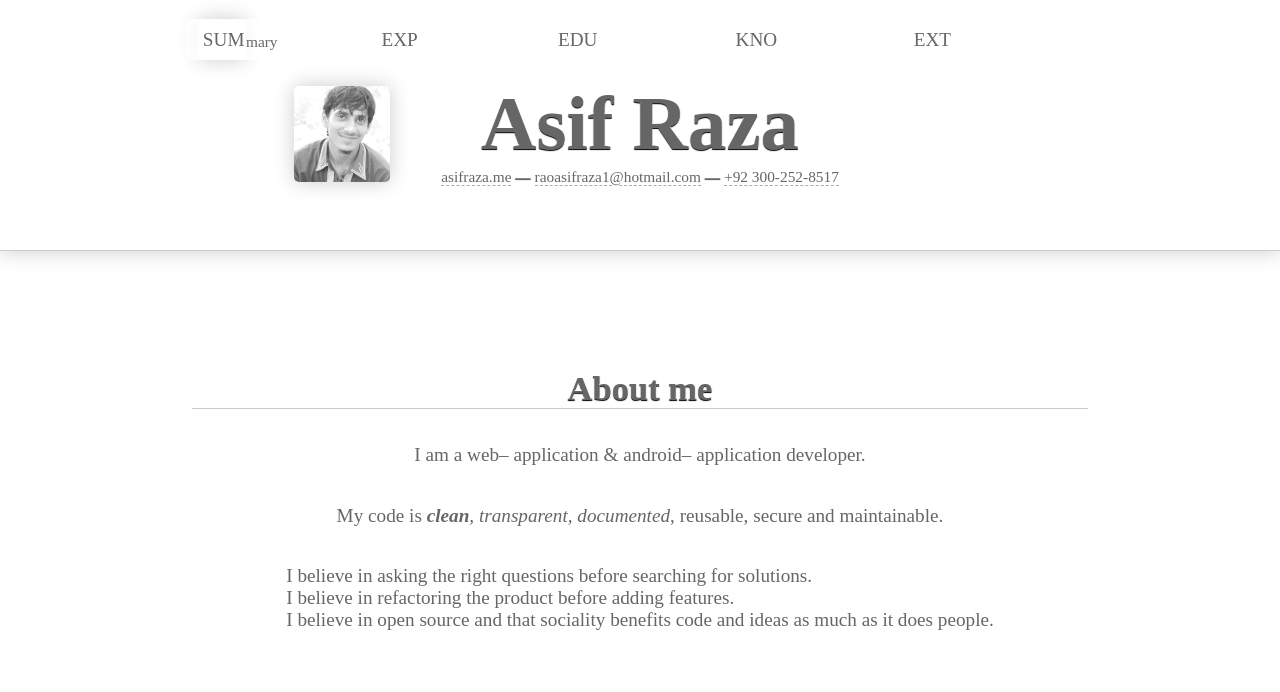
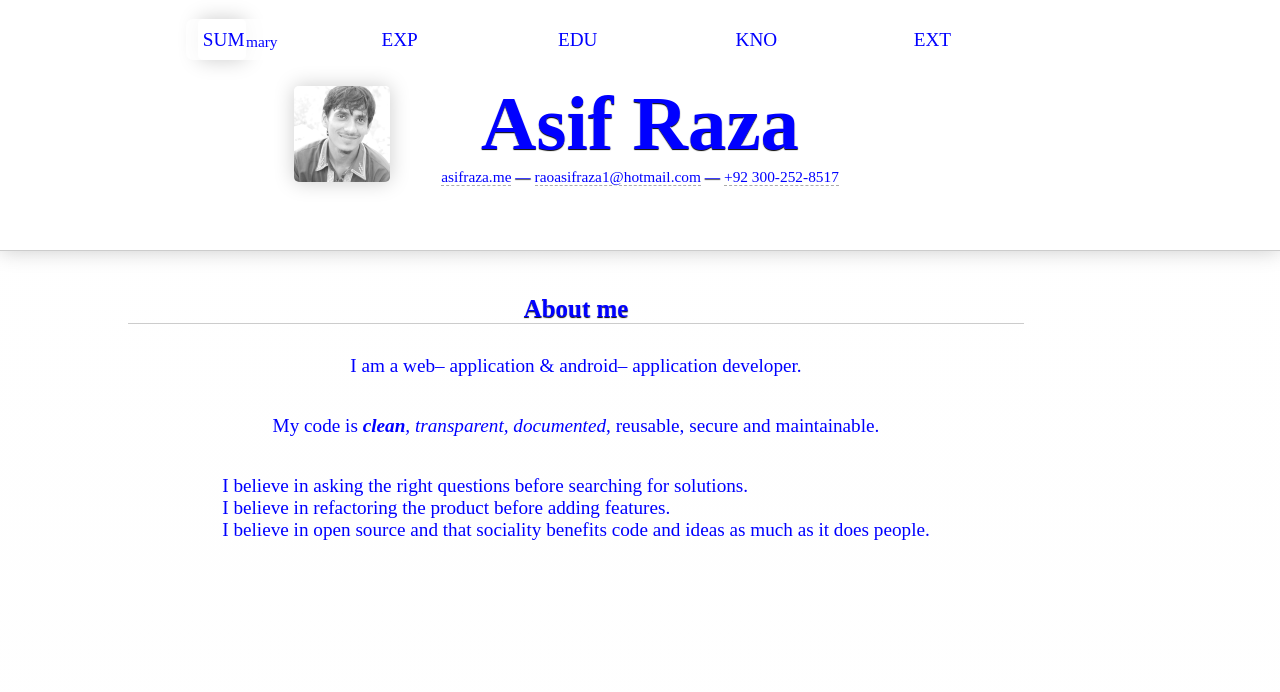
Before and after one commit to raoasifraza11/raoasifraza11.github.io, a PHP site: page / in a window 1280 px wide. Shown: the top 692 px of the page. Run offline with PHP 8.4, Linux system fonts and the light colour scheme; some libraries are stand-ins or nearby versions.

Commit message:
update responsive for mobile

```diff
--- a/css/main.css
+++ b/css/main.css
@@ -124,7 +124,8 @@ ul {
 ul a {
   font-weight:    bolder;
 }
-#miniheader h1, #miniheader h2, header h1, header h2 {
+
+header h1, header h2 {
   margin:         0;
   padding:        0;
   border-bottom:  none;
--- a/css/responsive.css
+++ b/css/responsive.css
@@ -5,7 +5,7 @@
     }
 
     header {
-        height:         160px;
+        height:         170px;
     }
 
     header h1 {
@@ -13,7 +13,7 @@
     }
 
     header h2 {
-        font-size: 55%;
+        font-size: 45%;
     }
 
     header img {
@@ -34,8 +34,31 @@
 
     menu li {
         display:        inline-block;
-        margin:         0 2em 0 0;
+        margin:         0 2.5em 0 0;
     }
+
+    section {
+        margin:         0 10% 0;
+    }
+
+    #summary.active {
+        padding-top:    210px;
+    }
+
+    h1 {
+        margin:         0em 0 1ex;
+        font-size:      130%;
+        font-weight:    300;
+    }
+    h2 {
+        font-weight: bold;
+        font-size:      100%;
+    }
+
+    p {
+        margin:         1em 1.5em;
+    }
+
 }
 
 /* Small Screen */
@@ -45,27 +68,27 @@
     }
 
     header {
-        height:         200px;
+        height:         250px;
     }
 
     header h1 {
-        font-size: 300%;
+        font-size: 400%;
     }
 
     header h2 {
-        font-size: 80%;
+        font-size: 90%;
     }
 
     header img {
-        width:          3em;
-        height:         3em;
-        margin-left:    -9.5em;
-        top:            3.6em;
+        width:          4em;
+        height:         4em;
+        margin-left:    -14em;
+        top:            4.0em;
 
     }
 
     menu {
-        width:          400px;
+        width:          500px;
     }
 
     menu span {
@@ -74,27 +97,179 @@
 
     menu li {
         display:        inline-block;
-        margin:         0 2em 0 0;
+        margin:         0 3.5em 0 0;
+    }
+
+    section {
+        margin:         0 10% 0;
+    }
+
+    #summary.active {
+        padding-top:    270px;
+    }
+
+    h1 {
+        margin:         1em 0 1ex;
+        font-size:      130%;
+        font-weight:    600;
+    }
+    h2 {
+        font-weight: bolder;
+        font-size:      100%;
+    }
+
+    p {
+        margin:         1em 2em;
     }
 }
 
 /* Medium Screen */
 @media only screen and (min-width: 768px) {
     body {
-        color: sienna;
+        color: blue;
+    }
+    body {
+        margin:         0;
+        overflow:       scroll;
+    }
+
+    header {
+        background:     white;
+        border-bottom:  1px solid #CCC;
+        box-shadow:     0 0 20px 0 #CCC;
+        position:       fixed;
+        z-index:        2;
+        top:            0;
+        width:          100%;
+        height:         250px;
+    }
+    header h1, header h2 {
+        margin:         0;
+        padding:        0;
+        border-bottom:  none;
+    }
+    header h1 {
+        font-size:      400%;
+    }
+
+    header h2 {
+        font-size:      80%;
+    }
+
+    header img {
+        border-radius:  5px;
+        box-shadow:     0 0 20px 0 #CCCCCC;
+        position:       absolute;
+        z-index:        -1;
+        top:            4.5em;
+        width:          5em;
+        height:         5em;
+        margin-left:    -18em;
+        -webkit-transition:all 0.5s ease;
+        -moz-transition:all 0.5s ease;
+        -ms-transition: all 0.5s ease;
+        -o-transition:  all 0.5s ease;
+        transition:     all 0.5s ease;
+    }
+    a, :link {
+        color:          inherit;
+        text-decoration:none;
+        border-bottom:  1px dashed #AAA;
+    }
+    a:hover, :link:hover {
+        color:          black;
+        border-bottom:  1px solid black;
+    }
+    a.active {
+        border-bottom:  1px solid black;
+    }
+    nav .tracker {
+        display: none;
+        border-radius:  5px;
+        box-shadow:     0 0 20px 0 #ccc;
+        position:       absolute;
+        z-index:        -1;
+        top:            1em;
+        width:          2.5em;
+        height:         2.1em;
+        margin-left:    -0.25em;
+        -webkit-transition:all 0.5s ease;
+        -moz-transition:all 0.5s ease;
+        -ms-transition: all 0.5s ease;
+        -o-transition:  all 0.5s ease;
+        transition:     all 0.5s ease;
+    }
+
+    menu {
+        background:     rgba(255, 255, 255, 0.8);
+        padding:        0 0 0 1ex;
+        margin:         1em auto;
+        width:          900px;
+        border-radius:  7px;
+        white-space:    nowrap;
+    }
+    menu li {
+        padding:        0.5em 0;
+        font-weight:    400;
+    }
+    menu li a, menu li a:hover, menu li .active, menu li :link, menu li .active:hover, menu li :link:hover {
+        border:         none;
+    }
+    menu li:hover, menu li a:hover {
+        color:          #fff;
+        background-color: #666;
+        cursor: pointer;
+    }
+    menu span {
+        position:       absolute;
+        display:        inline-block;
+        overflow:       hidden;
+        padding:        0.3em 0 0 0.1em;
+        max-width:      0;
+        -webkit-transition:all 0.5s ease;
+        -moz-transition:all 0.5s ease;
+        -ms-transition: all 0.5s ease;
+        -o-transition:  all 0.5s ease;
+        transition:     all 0.5s ease;
+        text-align:     left;
+        font-size:      80%;
+        font-weight:    100;
+    }
+    menu li:hover span, menu a.active span {
+        max-width:      12em;
+    }
+
+    menu li {
+        display:        inline-block;
+        margin:         0 7em 0 0;
+    }
+    menu li a {
+        display:        block;
+        width:          2em;
     }
 }
 
 /* Large Screen */
 @media only screen and (min-width: 992px) {
-    body {
-        color: goldenrod;
-    }
+
 }
 
 /* Extra Large Screen */
 @media only screen and (min-width: 1200px) {
     body {
-        color: saddlebrown;
+        margin:         0;
+        overflow:       scroll;
     }
+
+    header {
+        background:     white;
+        border-bottom:  1px solid #CCC;
+        box-shadow:     0 0 20px 0 #CCC;
+        position:       fixed;
+        z-index:        2;
+        top:            0;
+        width:          100%;
+        height:         250px;
+    }
+
 }
--- a/index.html
+++ b/index.html
@@ -14,6 +14,7 @@
 
     <!-- theme -->
     <link rel="stylesheet" href="css/main.css" />
+      <link rel="stylesheet" href="css/responsive.css">
   </head>
   <body>
 
```
